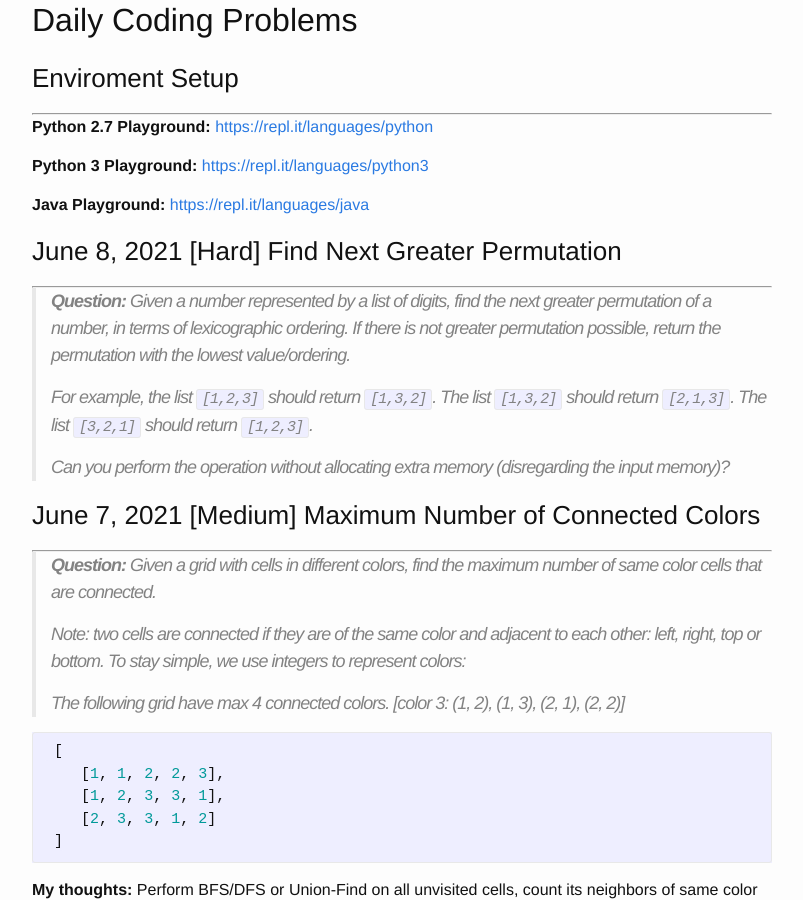
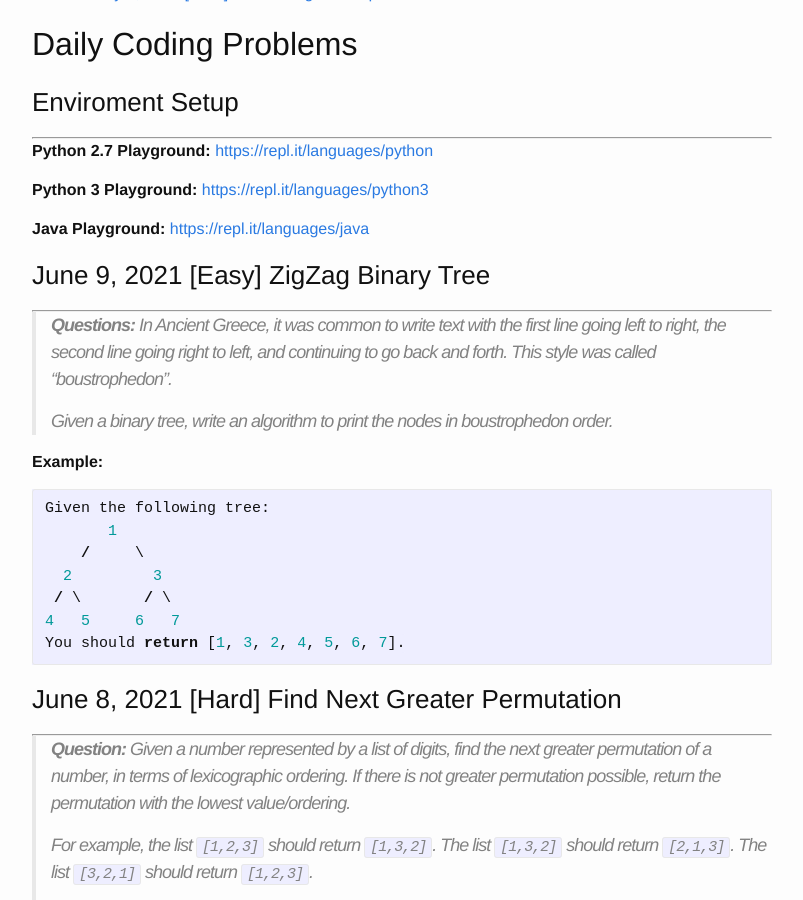
Before and after one commit to trsong/trsong.github.io, a Jekyll site: the page built from _posts/2021-05-01-DailyQuestionsMay.md, in a window 1280 px wide and 900 px high, scrolled down 1203 px. Shown: the whole window, without its empty margins (238-1041 px from the left). Built offline with Jekyll 4.4.1, drawn with Linux system fonts in a browser that asks for light colours; some of the changed text lies outside the part shown.

Commit message:
Add June 9 question

````diff
--- a/_posts/2021-05-01-DailyQuestionsMay.md
+++ b/_posts/2021-05-01-DailyQuestionsMay.md
@@ -17,6 +17,24 @@ categories: Python/Java
 **Python 3 Playground:** [https://repl.it/languages/python3](https://repl.it/languages/python3)
 
 **Java Playground:** [https://repl.it/languages/java](https://repl.it/languages/java)
+
+
+### June 9, 2021 \[Easy\] ZigZag Binary Tree
+---
+> **Questions:** In Ancient Greece, it was common to write text with the first line going left to right, the second line going right to left, and continuing to go back and forth. This style was called "boustrophedon".
+>
+> Given a binary tree, write an algorithm to print the nodes in boustrophedon order.
+
+**Example:**
+```py
+Given the following tree:
+       1
+    /     \
+  2         3
+ / \       / \
+4   5     6   7
+You should return [1, 3, 2, 4, 5, 6, 7].
+```
 
 
 ### June 8, 2021 \[Hard\] Find Next Greater Permutation
````
